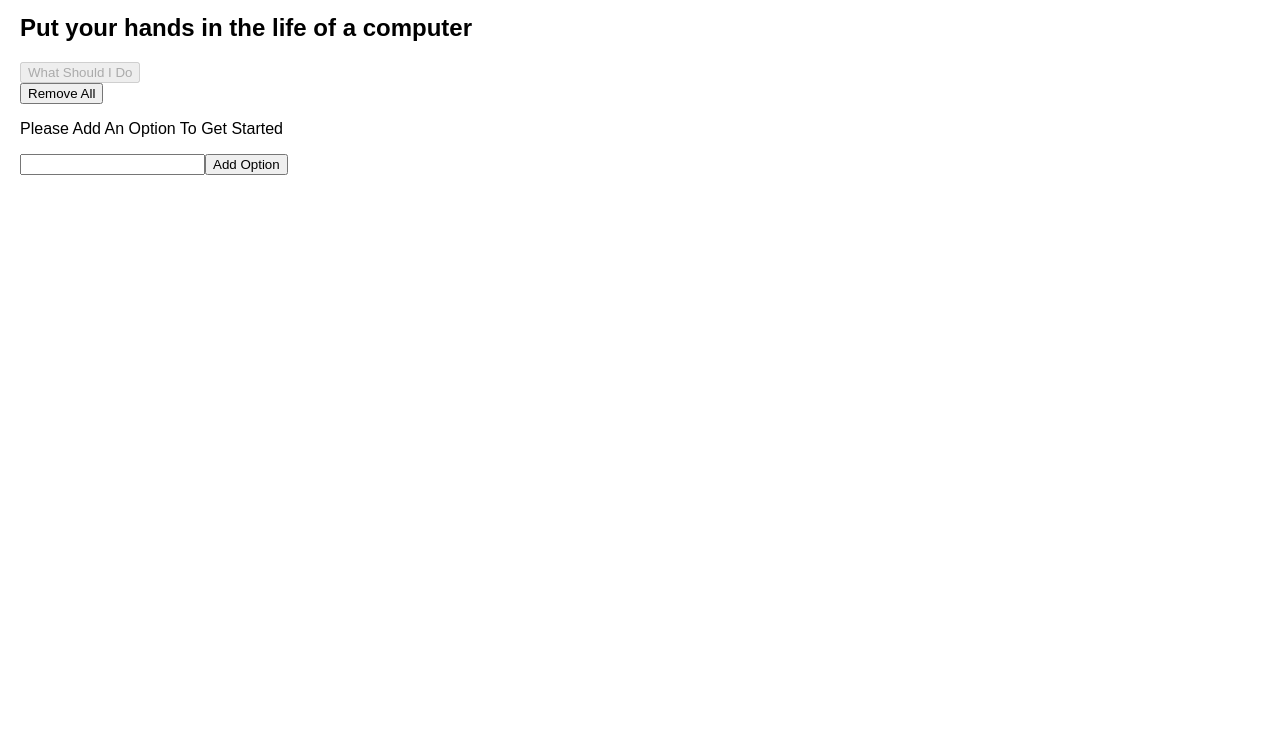
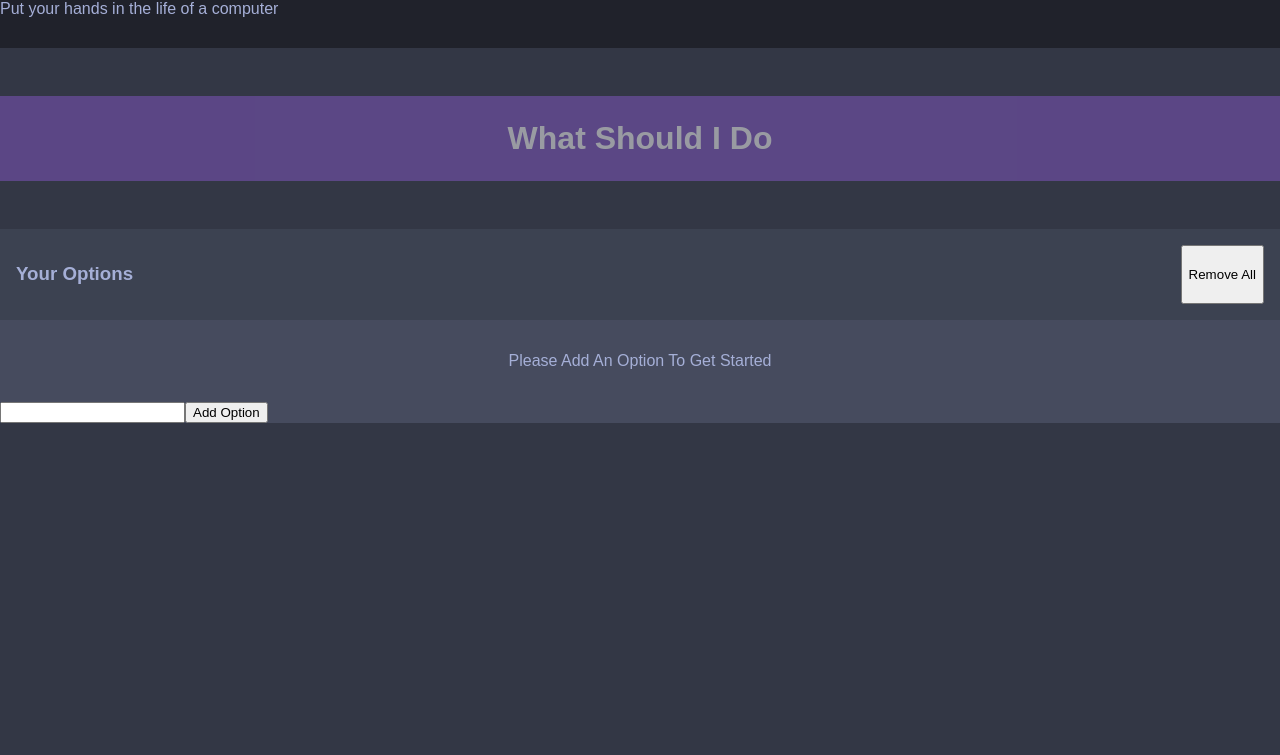
Before and after one commit to bdog72/Indecision_App, a React app: page / in a window 1280 px wide. Shown: the part 66-821 px from the top of the page. After the commit the page ends 800 px from the top, so only its background shows below. Built offline with nearby package versions, Linux system fonts and the light colour scheme; some packages are replaced by stand-ins of ours.

Commit message:
working on styling

```diff
--- a/package.json
+++ b/package.json
@@ -31,6 +31,7 @@
     "file-loader": "^0.11.2",
     "html-webpack-plugin": "^2.30.1",
     "node-sass": "^4.5.3",
+    "normalize.css": "7.0.0",
     "postcss-loader": "^2.0.6",
     "raw-loader": "^0.5.1",
     "react": "^15.6.1",
--- a/src/components/Action.js
+++ b/src/components/Action.js
@@ -3,6 +3,7 @@ import React from 'react'
 const Action = (props) => (
   <div>
     <button
+      className='big-button'
       onClick={props.handlePick}
       disabled={!props.hasOptions}>
       What Should I Do
--- a/src/components/App.js
+++ b/src/components/App.js
@@ -75,12 +75,13 @@ export default class App extends Component {
   render () {
     const subtitle = 'Put your hands in the life of a computer'
     return (
-      <div className='mainDiv'>
+      <div>
         <Header subtitle={subtitle} />
         <Action
           hasOptions={this.state.options.length > 0}
           handlePick={this.handlePick}
         />
+        <div className='widget'>
           <Options
             options={this.state.options}
             handleDeleteOptions={this.handleDeleteOptions}
@@ -89,6 +90,7 @@ export default class App extends Component {
           <AddOption
             handleAddOption={this.handleAddOption}
           />
+        </div>
         <OptionModal
           selectedOption={this.state.selectedOption}
           handleClearSelectedOption={this.handleClearSelectedOption}
--- a/src/components/Header.js
+++ b/src/components/Header.js
@@ -1,9 +1,9 @@
 import React from 'react'
 
 const Header = (props) => (
-  <div>
-    <h1>{props.title}</h1>
-    {props.subtitle && <h2>{props.subtitle}</h2>}
+  <div className='header'>
+    <h1 className='header__title'>{props.title}</h1>
+    {props.subtitle && <h2 className='header__subtitle'>{props.subtitle}</h2>}
   </div>
 )
 export default Header
--- a/src/components/Options.js
+++ b/src/components/Options.js
@@ -2,8 +2,12 @@ import React from 'react'
 
 const Options = (props) => (
   <div>
-    <button onClick={props.handleDeleteOptions}>Remove All</button>
-    {props.options.length === 0 && <p>Please Add An Option To Get Started</p>}
+    <div className='widget-header'>
+      <h3 className='widget-header__3'>Your Options</h3>
+      <button onClick={props.handleDeleteOptions}>Remove All</button>
+
+    </div>
+    {props.options.length === 0 && <p className='widget__message'>Please Add An Option To Get Started</p>}
     {
       props.options.map((option) => (
         <Option
--- /dev/null
+++ b/src/styles/base/_base.scss
@@ -0,0 +1,8 @@
+
+html {
+  font-size: 62.5%;
+}
+
+body {
+  font-size: 1.6rem;
+}
--- /dev/null
+++ b/src/styles/components/_button.scss
@@ -0,0 +1,34 @@
+.big-button {
+  background: #8357c5;
+  border: none;
+  outline: none;
+  // border-bottom: 0.6rem solid darken($purple, 10%);
+  color: white;
+  font-weight: bold;
+  font-size: 3.2rem;
+  margin-bottom: 4.8rem;
+  padding: 2.4rem;
+  width: 100%;
+}
+
+.big-button:disabled {
+  opacity: 0.5;
+}
+
+.button {
+  background: #8357c5;
+  outline: none;
+  border: none;
+  // border-bottom: 0.3rem solid darken($purple, 10%);
+  color: white;
+  font-weight: 500;
+  padding: 1.2rem;
+}
+
+.button--link {
+  background: none;
+  border: none;
+  outline: none;
+  color: #a5afd7;
+  padding: 0;
+}
--- /dev/null
+++ b/src/styles/components/_header.scss
@@ -0,0 +1,17 @@
+.header {
+  background: #20222b;
+  color: white;
+  margin-bottom: 4.8rem;
+  padding: 1.6rem 0;
+}
+
+.header__title {
+  font-size: 3.2rem;
+  margin: 0;
+}
+
+.header__subtitle {
+  color: #a5afd7;
+  font-size: 1.6rem;
+  font-weight: 500;
+}
--- /dev/null
+++ b/src/styles/components/_widget.scss
@@ -0,0 +1,25 @@
+
+.widget {
+  background: #464b5e;
+  margin-bottom: 4.8rem;
+}
+
+.widget__message {
+  // border-bottom: 1px solid lighten($light-blue, 10%);
+  color: #a5afd7;
+  margin: 0;
+  padding: 3.2rem;
+  text-align: center;
+}
+
+.widget-header {
+  background: #3c4251;
+  color: #a5afd7;
+  display: flex;
+  justify-content: space-between;
+  padding: 1.6rem;
+}
+
+.widget-header__h3 {
+  margin: 0;
+}
--- a/src/styles/screen.scss
+++ b/src/styles/screen.scss
@@ -1,4 +1,9 @@
 @import 'utility';
+@import './base/settings';
+@import './base/base';
+@import './components/header';
+@import './components/button';
+@import './components/widget';
 
 $base-text-size: 16px;
 $base-font-family: sans-serif;
@@ -10,8 +15,13 @@ html {
 body {
   margin: 0;
   font: $base-text-size / 1 $base-font-family;
+  background-color: #333745;
 }
 
-.mainDiv {
-  margin: 20px;
+button {
+  cursor: pointer;
 }
+
+button:disabled {
+  cursor: default;
+}
```
Also changed, not shown: src/styles/base/_settings.scss (added), src/styles/components/_add-option.scss (added), src/styles/components/_container.scss (added), src/styles/components/_modal.scss (added), src/styles/components/_option.scss (added), 1 other file. Lines whose indentation alone changed are shown as unchanged.
